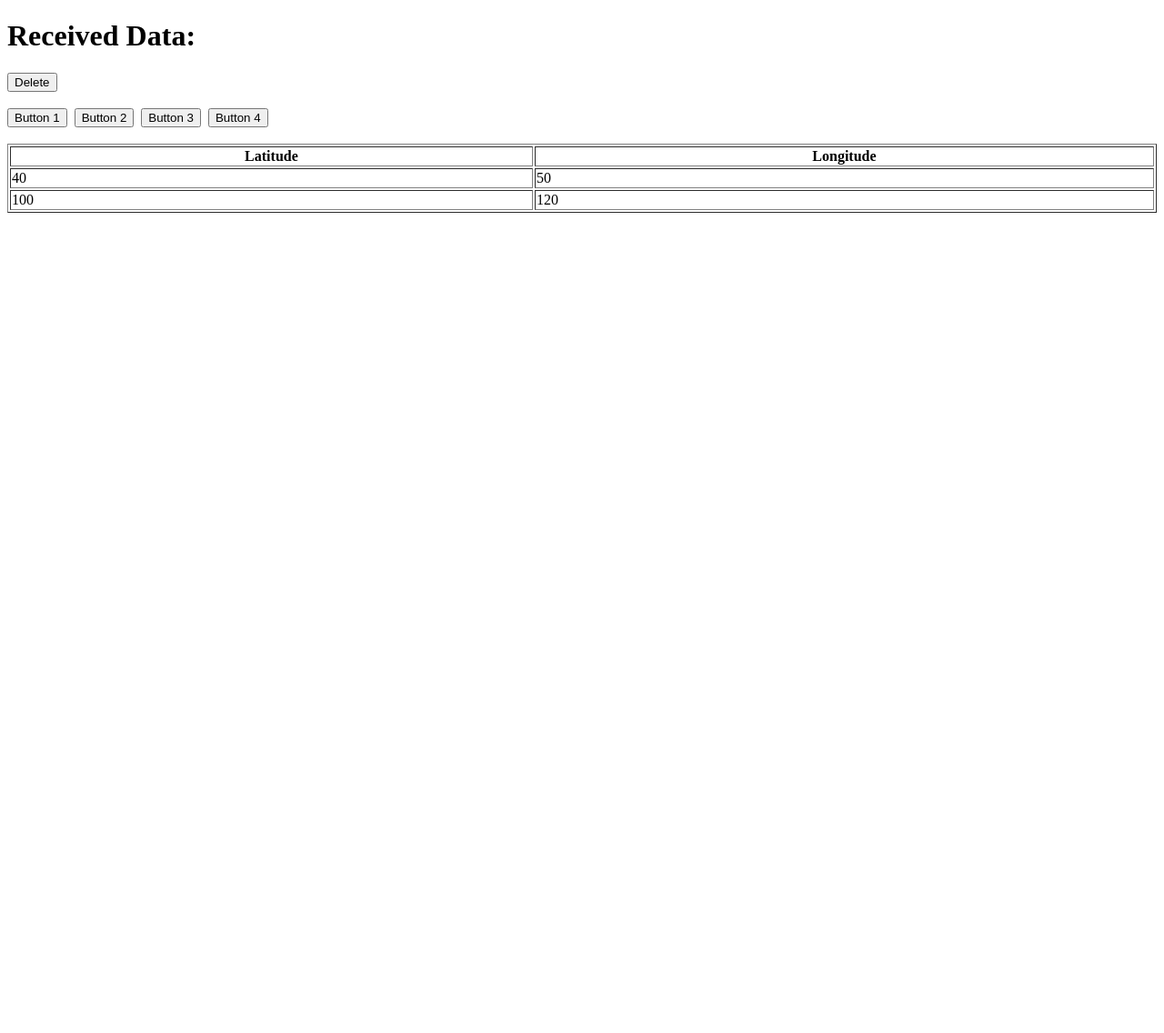
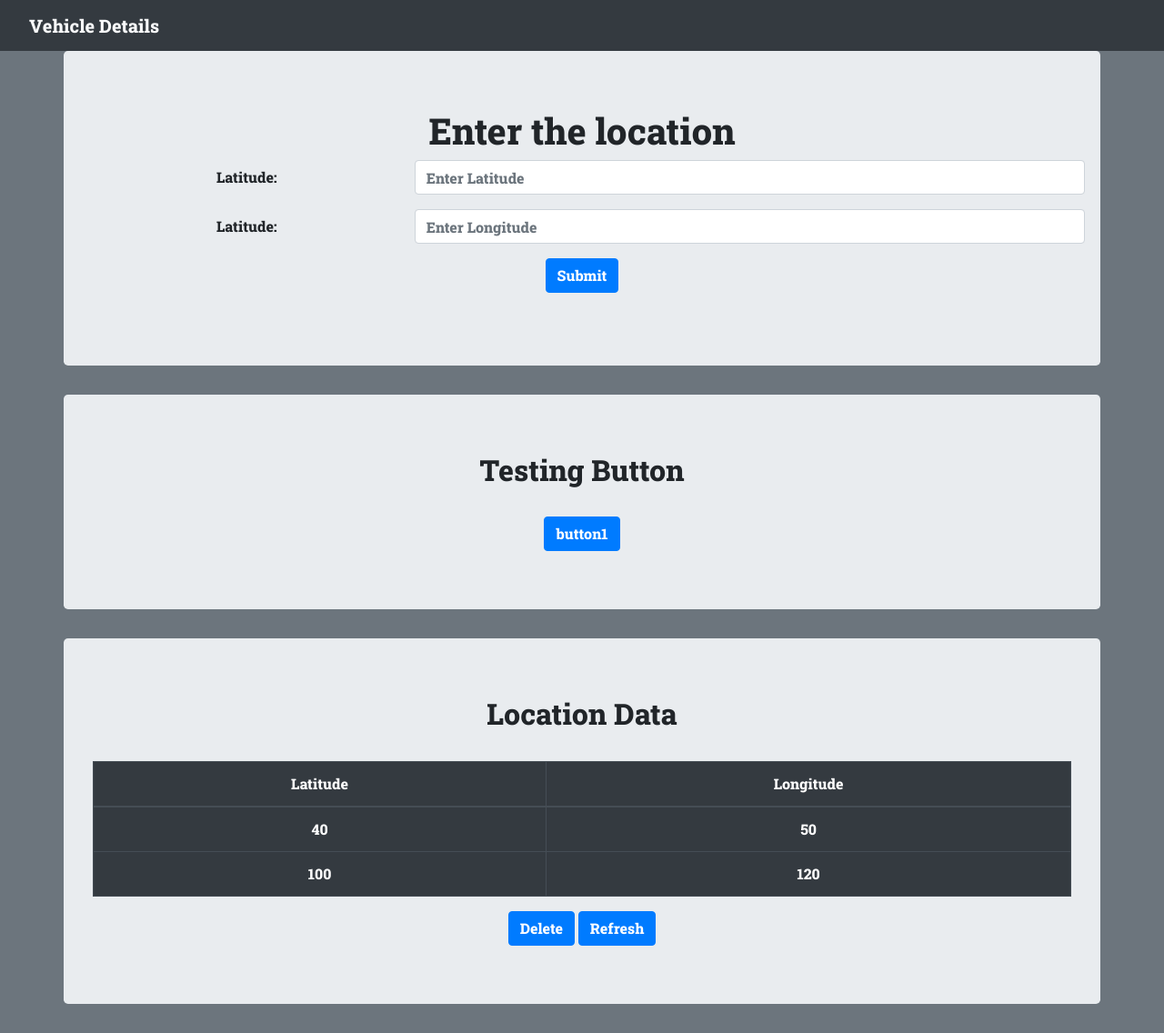
Before and after one commit to Vignesh2308/vehicle_tracking, a Django app: page / in a window 1280 px wide. Shown: the whole page at 91% size. Before the commit the page ends 234 px from the top, so only its background shows below. Run offline with Django 3.2, Linux system fonts and the light colour scheme; data comes from the database, SQL or seed files in the repository; both versions use the stored data as it was after the commit; some libraries are stand-ins or nearby versions.

Commit message:
completed

```diff
--- a/Books/admin.py
+++ b/Books/admin.py
@@ -1,6 +1,6 @@
 from django.contrib import admin
-from Books.models import Book,Data,Button
+from Books.models import Book,Data,Buttons
 # Register your models here.
 admin.site.register(Book)
 admin.site.register(Data)
-admin.site.register(Button)
+admin.site.register(Buttons)
--- a/Books/models.py
+++ b/Books/models.py
@@ -21,11 +21,8 @@ class Data(models.Model):
     data2 = models.CharField(max_length=100, default=True)
 
 
-class Button(models.Model):
+class Buttons(models.Model):
     def __str__(self):
-        return self.button1 + ":" + self.button2 + ":" + self.button3 + ":" + self.button4
+        return str(self.button1)
 
-    button1 = models.CharField(max_length=10)
-    button2 = models.CharField(max_length=10)
-    button3 = models.CharField(max_length=10)
-    button4 = models.CharField(max_length=10)
+    button1 = models.BooleanField(default=False)
--- a/Books/urls.py
+++ b/Books/urls.py
@@ -1,12 +1,14 @@
 from django.contrib import admin
 from django.urls import path
-from . import views
-import re
+from Books import views
+
+app_name = 'Books'
 
 urlpatterns = [
     path('',views.index, name='index'),
     path('data/',views.add,name='add'),
     path('delete',views.delete,name='delete'),
-    path('button',views.button,name='button'),
+    path('button1',views.button,name='button'),
+    path('button',views.result,name='result'),
     # path('<book_id>/',views.detail, name='detail'),
 ]
--- a/Books/views.py
+++ b/Books/views.py
@@ -1,6 +1,6 @@
-from django.shortcuts import render
+from django.shortcuts import render,redirect
 from django.http import HttpResponse
-from Books.models import Book,Data,Button
+from Books.models import Book,Data,Buttons
 
 # Create your views here.
 # def index(request):
@@ -16,15 +16,32 @@ from Books.models import Book,Data,Button
 #     return render(request,'index.html',{'book':book_id,'name':'vicka'})
 
 def index(request):
-    send = Data.objects.all()
-    but = Button.objects.all()
-    return render(request,'index.html',{'abc':send,'status':but})
+    context =\
+    {
+        'location':Data.objects.all(),
+        'button':Buttons.objects.all()
+    }
+    # send = Data.objects.all()
+    # but = Button.objects.all()
+    print(request.GET)
+    if request.method == 'POST':
+        num1 = request.POST['lat']
+        num2 = request.POST['lon']
+        dat = Data()
+        dat.data1 = num1
+        dat.data2 = num2
+        dat.save()
+
+    return render(request,'Home.html',context)
 
 def delete(request):
     print("delete request")
     Data.objects.all().delete()
-    send = Data.objects.all()
-    return render(request,'index.html',{'abc':send})
+    context = \
+        {
+            'location': Data.objects.all()
+        }
+    return render(request,'result.html',context)
 
 def add(request):
     num1 = request.GET['lat']
@@ -33,8 +50,38 @@ def add(request):
     dat.data1=num1
     dat.data2=num2
     dat.save()
-    return render(request, 'result.html')
+    context = \
+        {
+            'location': Data.objects.all()
+        }
+    return render(request, 'Home.html',context)
 
 def button(request):
-    but = Button.objects.all()
-    return render (request,'button.html',{'status':but})
+    a=0
+    but = Buttons.objects.get()
+    print(but)
+
+    if but.button1:
+        but.button1=False
+        a=0
+        print('1')
+    else:
+        but.button1=True
+        a=1
+        print('2')
+    but.save()
+    print(but)
+
+    return render (request,'index.html')
+
+def result(request):
+    but = Buttons.objects.get()
+    print(but)
+    if but.button1:
+        a=0
+        print('11')
+    else:
+        a=1
+        print('22')
+
+    return render(request,'button.html',{'res':a})
--- a/projectone/settings.py
+++ b/projectone/settings.py
@@ -14,6 +14,7 @@ import os
 
 # Build paths inside the project like this: os.path.join(BASE_DIR, ...)
 BASE_DIR = os.path.dirname(os.path.dirname(os.path.abspath(__file__)))
+TEMPLATES_DIR = os.path.join(BASE_DIR,'templates')
 
 
 # Quick-start development settings - unsuitable for production
@@ -55,7 +56,7 @@ ROOT_URLCONF = 'projectone.urls'
 TEMPLATES = [
     {
         'BACKEND': 'django.template.backends.django.DjangoTemplates',
-        'DIRS': [os.path.join(BASE_DIR,'templates')],
+        'DIRS': [TEMPLATES_DIR,],
         'APP_DIRS': True,
         'OPTIONS': {
             'context_processors': [
--- /dev/null
+++ b/templates/Home.html
@@ -0,0 +1,67 @@
+<!DOCTYPE html>
+<html lang="en">
+<head>
+    <meta charset="UTF-8">
+    <title>Vehicle Tracking System</title>
+    <link rel="stylesheet" href="https://stackpath.bootstrapcdn.com/bootstrap/4.4.1/css/bootstrap.min.css" integrity="sha384-Vkoo8x4CGsO3+Hhxv8T/Q5PaXtkKtu6ug5TOeNV6gBiFeWPGFN9MuhOf23Q9Ifjh" crossorigin="anonymous">
+    <script src="https://stackpath.bootstrapcdn.com/bootstrap/4.4.1/js/bootstrap.min.js" integrity="sha384-wfSDF2E50Y2D1uUdj0O3uMBJnjuUD4Ih7YwaYd1iqfktj0Uod8GCExl3Og8ifwB6" crossorigin="anonymous"></script>
+    <script src="https://code.jquery.com/jquery-3.4.1.slim.min.js" integrity="sha384-J6qa4849blE2+poT4WnyKhv5vZF5SrPo0iEjwBvKU7imGFAV0wwj1yYfoRSJoZ+n" crossorigin="anonymous"></script>
+    <script src="https://cdn.jsdelivr.net/npm/popper.js@1.16.0/dist/umd/popper.min.js" integrity="sha384-Q6E9RHvbIyZFJoft+2mJbHaEWldlvI9IOYy5n3zV9zzTtmI3UksdQRVvoxMfooAo" crossorigin="anonymous"></script>
+    <link href="https://fonts.googleapis.com/css2?family=Roboto+Slab:wght@800&display=swap" rel="stylesheet">
+
+
+</head>
+<body style="font-family: 'Roboto Slab', serif;" class="bg-secondary">
+
+    <nav class="navbar bg-dark">
+        <a class="navbar navbar-brand text-light">Vehicle Details</a>
+    </nav>
+
+    <div class="container jumbotron text-center">
+        <h1>Enter the location</h1>
+        <form action="" class="form-group" method="POST">
+            {% csrf_token %}
+            <div class="form-group row">
+                <label for="latitude" class="col-sm-4 col-form-label">Latitude:</label>
+                <input type="text" class="col-sm-8 form-control" id="latitude" placeholder="Enter Latitude" name="lat">
+            </div>
+            <div class="form-group row">
+                <label for="longitude" class="col-sm-4 col-form-label">Latitude:</label>
+                <input type="text" class="col-sm-8 form-control" id="longitude" placeholder="Enter Longitude" name="lon">
+            </div>
+            <input type="submit" class="btn btn-primary" value="Submit">
+        </form>
+    </div>
+    <div class="container jumbotron text-center">
+        <form action="button1" method="post">
+            <h2>Testing Button</h2><br>
+            {% csrf_token %}
+            <input type="submit" class="btn btn-primary" name="button" value="button1">
+        </form>
+    </div>
+
+
+
+    <div class="container jumbotron text-center">
+        <h2>Location Data</h2><br>
+        <table class="table table-dark table-bordered">
+            <thead>
+            <th>Latitude</th>
+            <th>Longitude</th>
+            </thead>
+            <tbody>
+            {% for i in location %}
+            <tr>
+            <td>{{i.data1}}</td>
+            <td>{{i.data2}}</td>
+            </tr>
+            {% endfor %}
+            </tbody>
+        </table>
+        <a href="{% url 'Books:delete' %}"><input type="button" class="btn btn-primary" onclick="{% url 'Books:delete' %}" value="Delete"></a>
+
+        <input type="button" class="btn btn-primary" onclick="location.reload()" value="Refresh">
+    </div>
+
+</body>
+</html>
--- a/templates/index.html
+++ b/templates/index.html
@@ -3,79 +3,19 @@
 <head>
     <meta charset="UTF-8">
     <title>Tracking System</title>
-
-    <script>
-function myFunction() {
-<!--    document.getElementById("button1").style.color = "red";-->
-    {%for i in status%}
-    button1={{i.button1}}
-    button2={{i.button2}}
-    button3={{i.button3}}
-    button4={{i.button4}}
-    {% endfor %}
+    <link rel="stylesheet" href="https://stackpath.bootstrapcdn.com/bootstrap/4.4.1/css/bootstrap.min.css" integrity="sha384-Vkoo8x4CGsO3+Hhxv8T/Q5PaXtkKtu6ug5TOeNV6gBiFeWPGFN9MuhOf23Q9Ifjh" crossorigin="anonymous">
+    <script src="https://stackpath.bootstrapcdn.com/bootstrap/4.4.1/js/bootstrap.min.js" integrity="sha384-wfSDF2E50Y2D1uUdj0O3uMBJnjuUD4Ih7YwaYd1iqfktj0Uod8GCExl3Og8ifwB6" crossorigin="anonymous"></script>
+    <script src="https://code.jquery.com/jquery-3.4.1.slim.min.js" integrity="sha384-J6qa4849blE2+poT4WnyKhv5vZF5SrPo0iEjwBvKU7imGFAV0wwj1yYfoRSJoZ+n" crossorigin="anonymous"></script>
+    <script src="https://cdn.jsdelivr.net/npm/popper.js@1.16.0/dist/umd/popper.min.js" integrity="sha384-Q6E9RHvbIyZFJoft+2mJbHaEWldlvI9IOYy5n3zV9zzTtmI3UksdQRVvoxMfooAo" crossorigin="anonymous"></script>
+    <link href="https://fonts.googleapis.com/css2?family=Roboto+Slab:wght@800&display=swap" rel="stylesheet">
 
 
-    if(button1=="1")
-        document.getElementById("button1").style.color = "red";
-    if(button2=='1')
-        document.getElementById("button2").style.color = "red";
-    if(button3==1)
-        document.getElementById("button3").style.color = "red";
-    if(button4==1)
-        document.getElementById("button4").style.color = "red";
-}
-
-function func(button){
-    currentvalue = document.getElementById(button).value;
-  if(currentvalue == "Off"){
-    document.getElementById(button).value="On";
-    document.getElementById(button).style.color = "green";
-  }else{
-    document.getElementById(button).value="Off";
-    document.getElementById(button).style.color = "blue";
-  }
-}
-</script>
 </head>
 
-<body onload="myFunction()">
-<h1>Received Data:</h1>
-<form action="delete">
-
- <input type="submit" value="Delete" >
-</form>
-<br>
-<button id="button1" value="On" onclick="func('button1')";>Button 1</button>&nbsp;
-<button id="button2" value="On" onclick="func('button2')";>Button 2</button>&nbsp;
-<button id="button3" value="On" onclick="func('button3')";>Button 3</button>&nbsp;
-<button id="button4" value="On" onclick="func('button4')";>Button 4</button>
-<br><br>
-
-<table style="width:100%" border="1px">
-    <th>Latitude</th>
-    <th>Longitude</th>
-    {% for i in abc %}
-    <tr>
-        <td>{{i.data1}}</td>
-        <td>{{i.data2}}</td>
-    </tr>
-    {%endfor%}
-</table>
-
-<!--Latitude : {{i.data1}}    &nbsp;&nbsp;&nbsp;&nbsp; Longitude : {{i.data2}}-->
-<br>
-
-
-<!--<h1>{{name}}</h1>-->
-
-<!--<form action="add/" method="post">-->
-<!--    {% csrf_token %}-->
-<!--Enter the number: <input type="text" name="num1">-->
-<!--    <input type="submit">-->
-<!--</form>-->
-
-
-<!--<h3>Received Data : {{book}}</h3>-->
-
+<body style="font-family: 'Roboto Slab', serif;" class="bg-secondary">
+<div class="container jumbotron text-center">
+<h1>Button Status Changed</h1>
+<a href="{% url 'Books:result' %}">Click here to check button status</a>
+</div>
 </body>
 </html>
```
Also changed, not shown: templates/button.html (+3 -4 lines), templates/result.html (+10 -2 lines), Books/migrations/0004_auto_20200220_1943.py (deleted), Books/migrations/0004_buttons.py (added), Books/migrations/0005_auto_20200220_2007.py (deleted), Books/migrations/0005_auto_20200417_1805.py (added), Books/migrations/0006_auto_20200220_2013.py (deleted), db.sqlite3.
